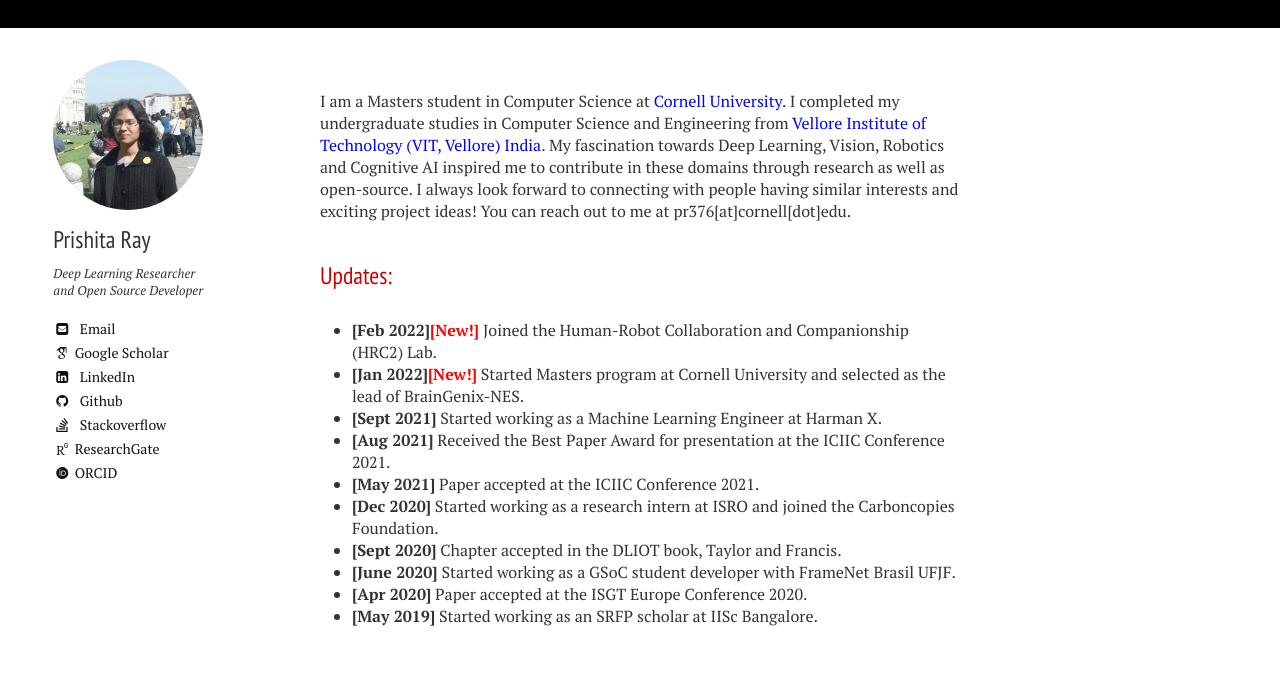
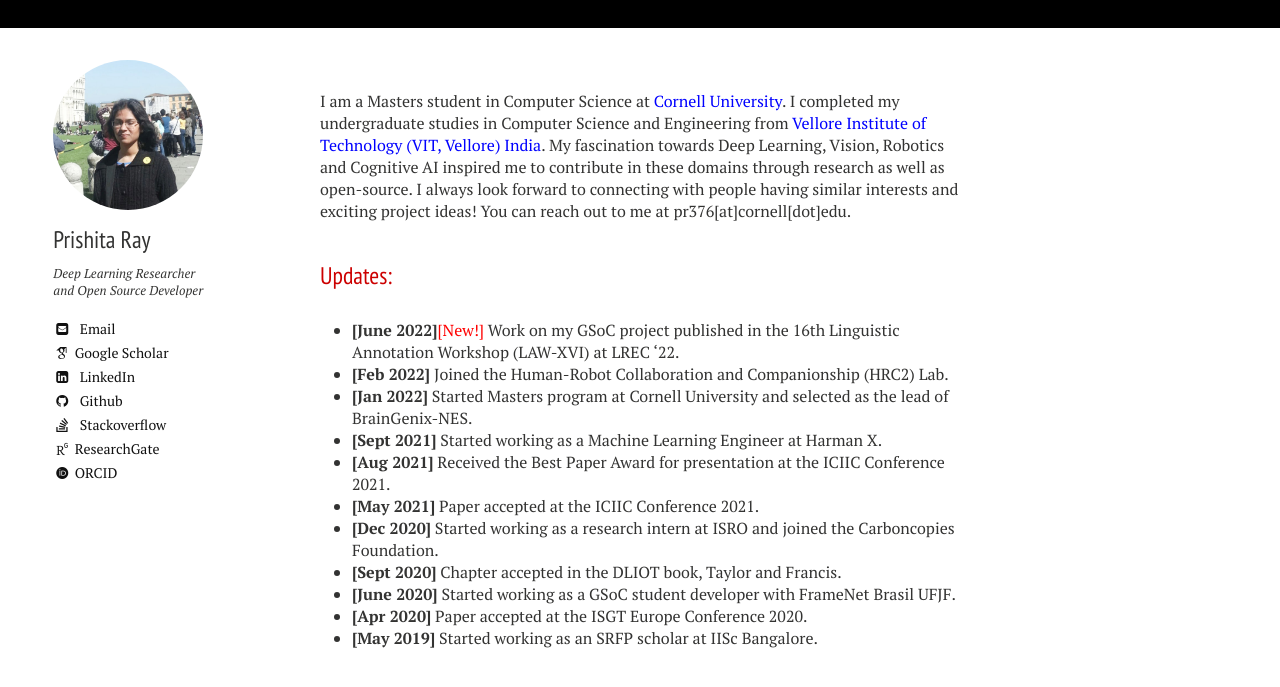
Before and after one commit to PRISHIta123/PRISHIta123.github.io, a Jekyll site: the page built from index.md, in a window 1280 px wide, cut to the strip 104-791 px from the top of the page. Built offline with Jekyll 4.4.1, drawn with Linux system fonts in a browser that asks for light colours; nearby versions of some CDN libraries; some web fonts are replaced.

Commit message:
Update index.md

```diff
--- a/index.md
+++ b/index.md
@@ -11,8 +11,9 @@
 
 ## Updates:
 
-- **[Feb 2022]<a style="color: red">[New!]</a>** Joined the Human-Robot Collaboration and Companionship (HRC2) Lab.
-- **[Jan 2022]<a style="color: red">[New!]</a>** Started Masters program at Cornell University and selected as the lead of BrainGenix-NES.
+- **[June 2022]**<a style="color: red">[New!]</a> Work on my GSoC project published in the 16th Linguistic Annotation Workshop (LAW-XVI) at LREC '22.
+- **[Feb 2022]** Joined the Human-Robot Collaboration and Companionship (HRC2) Lab.
+- **[Jan 2022]** Started Masters program at Cornell University and selected as the lead of BrainGenix-NES.
 - **[Sept 2021]** Started working as a Machine Learning Engineer at Harman X.
 - **[Aug 2021]** Received the Best Paper Award for presentation at the ICIIC Conference 2021.
 - **[May 2021]** Paper accepted at the ICIIC Conference 2021.
```
